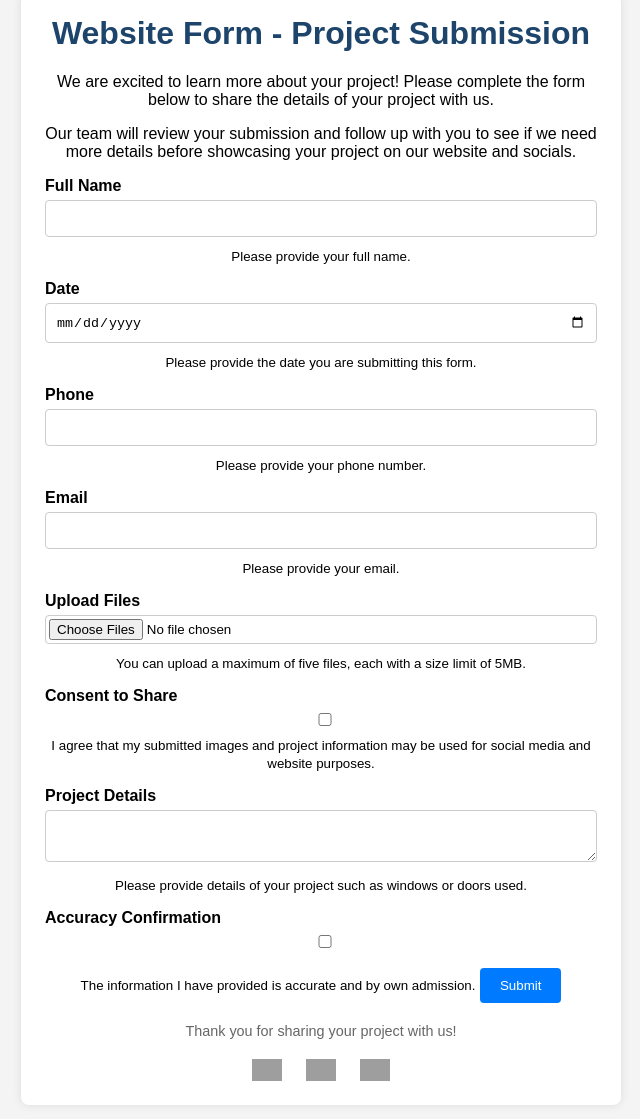
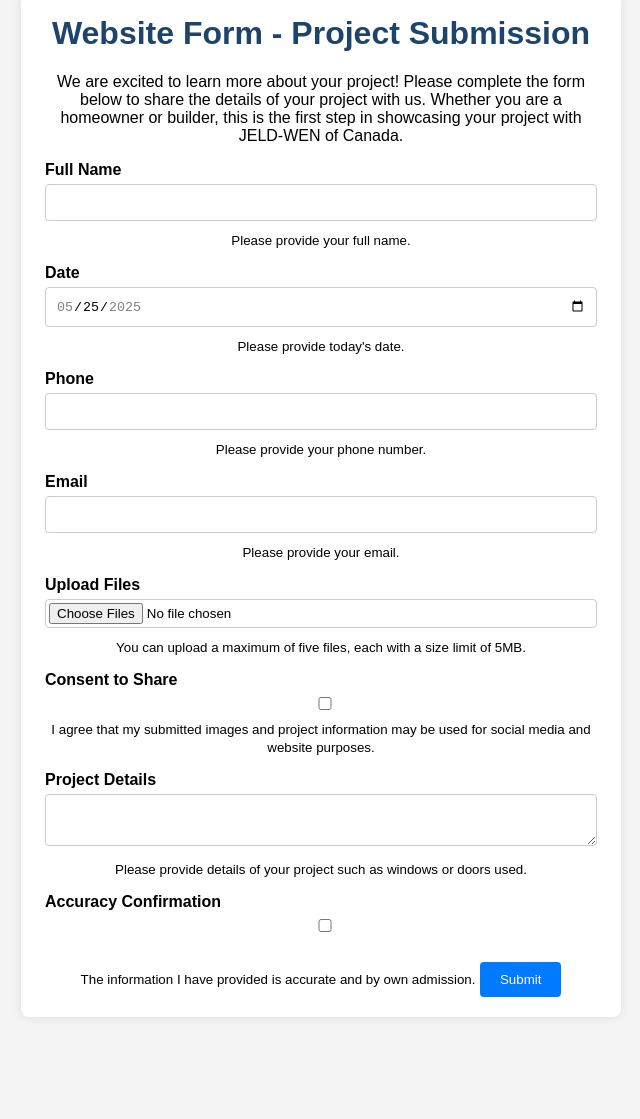
Before and after one commit to JELD-WENCanada/Form-Webhook, a website: page public/enhanced_project_submission_form.html in a window 1280 px wide. Shown: the part 25-1144 px from the top of the page, without its empty margins (319-959 px from the left). After the commit the page ends 1062 px from the top, so only its background shows below. Drawn offline with Linux system fonts and the light colour scheme; grey boxes are pictures that could not be loaded.

Commit message:
Update enhanced_project_submission_form.html

```diff
--- a/public/enhanced_project_submission_form.html
+++ b/public/enhanced_project_submission_form.html
@@ -5,10 +5,10 @@
   <meta name="viewport" content="width=device-width, initial-scale=1.0">
   <title>Project Submission Form</title>
   <style>
-        /* [Same CSS you already had] */
     * {
       box-sizing: border-box;
     }
+
     body {
       font-family: 'Frutiger', Arial, sans-serif;
       background-color: #f4f4f4;
@@ -20,6 +20,7 @@
       padding: 20px;
       overflow-y: auto;
     }
+
     .form-container {
       background-color: #fff;
       padding: 20px 24px;
@@ -29,16 +30,19 @@
       width: 100%;
       text-align: center;
     }
+
     .form-container h1 {
       color: #1D446B;
       margin-top: 0;
     }
+
     .form-container label {
       display: block;
       margin: 15px 0 5px;
       text-align: left;
       font-weight: bold;
     }
+
     .form-container input,
     .form-container textarea {
       width: 100%;
@@ -47,9 +51,11 @@
       border: 1px solid #ccc;
       border-radius: 4px;
     }
+
     .form-container input[type="file"] {
       padding: 3px;
     }
+
     .form-container button {
       background-color: #007BFF;
       color: #fff;
@@ -57,222 +63,143 @@
       border: none;
       border-radius: 4px;
       cursor: pointer;
-            margin-top: 10px;
+      margin-top: 20px;
     }
+
     .form-container button:disabled {
       background-color: #ccc;
     }
-        .form-container .loading {
-            display: none;
-        }
+
+    .form-container .loading,
     .form-container .success,
     .form-container .error {
       display: none;
       margin-top: 20px;
     }
+
     .form-container .success {
       color: green;
     }
+
     .form-container .error {
       color: red;
     }
-        .form-container .footer {
-            margin-top: 20px;
+
+    .required-message {
+      color: red;
       font-size: 0.9em;
-            color: #666;
+      display: none;
     }
-        .form-container .social-icons {
-            margin-top: 20px;
-        }
-        .form-container .social-icons a {
-            margin: 0 10px;
-            display: inline-block;
-        }
-        .form-container .social-icons img {
-            width: 30px;
-            cursor: pointer;
-        }
+
     @media (max-width: 600px) {
       .form-container {
         padding: 10px;
       }
     }
-        .required-message {
-            color: red;
-            font-size: 0.9em;
-            display: none;
-        }
   </style>
 </head>
 <body>
   <div class="form-container">
-        <h1 id="title">Website Form - Project Submission</h1>
-        <p id="intro1">We are excited to learn more about your project!</p>
-        <p id="intro2">Our team will review your submission and follow up with you.</p>
+    <h1 id="form-title">Website Form - Project Submission</h1>
+    <p id="intro-text">
+      We are excited to learn more about your project! Please complete the form below to share the details of your project with us.
+      Whether you are a homeowner or builder, this is the first step in showcasing your project with JELD-WEN of Canada.
+    </p>
     <form id="projectForm">
-            <label for="fullName" id="labelFullName">Full Name <span class="required-message" id="fullNameRequired">Required</span></label>
+      <label for="fullName" id="label-fullName">Full Name <span class="required-message" id="fullNameRequired">Required</span></label>
       <input type="text" id="fullName" name="fullName" maxlength="200" required>
-            <small id="hintFullName">Please provide your full name.</small>
+      <small id="hint-fullName">Please provide your full name.</small>
 
-            <label for="date" id="labelDate">Date <span class="required-message" id="dateRequired">Required</span></label>
+      <label for="date" id="label-date">Date <span class="required-message" id="dateRequired">Required</span></label>
       <input type="date" id="date" name="date" required>
-            <small id="hintDate">Please provide the date.</small>
+      <small id="hint-date">Please provide today's date.</small>
 
-            <label for="phone" id="labelPhone">Phone <span class="required-message" id="phoneRequired">Required</span></label>
+      <label for="phone" id="label-phone">Phone <span class="required-message" id="phoneRequired">Required</span></label>
       <input type="tel" id="phone" name="phone" required>
-            <small id="hintPhone">Please provide your phone number.</small>
+      <small id="hint-phone">Please provide your phone number.</small>
 
-            <label for="email" id="labelEmail">Email <span class="required-message" id="emailRequired">Required</span></label>
+      <label for="email" id="label-email">Email <span class="required-message" id="emailRequired">Required</span></label>
       <input type="email" id="email" name="email" required>
-            <small id="hintEmail">Please provide your email.</small>
+      <small id="hint-email">Please provide your email.</small>
 
-            <label for="files" id="labelFiles">Upload Files <span class="required-message" id="filesRequired">Required</span></label>
+      <label for="files" id="label-files">Upload Files <span class="required-message" id="filesRequired">Required</span></label>
       <input type="file" id="files" name="files" multiple required>
-            <small id="hintFiles">Max 5 files, each under 5MB.</small>
+      <small id="hint-files">You can upload a maximum of five files, each with a size limit of 5MB.</small>
 
-            <label for="consent" id="labelConsent">Consent to Share <span class="required-message" id="consentRequired">Required</span></label>
+      <label for="consent" id="label-consent">Consent to Share <span class="required-message" id="consentRequired">Required</span></label>
       <input type="checkbox" id="consent" name="consent" required>
-            <small id="hintConsent">I agree to share images and info.</small>
+      <small id="hint-consent">I agree that my submitted images and project information may be used for social media and website purposes.</small>
 
-            <label for="projectDetails" id="labelDetails">Project Details</label>
+      <label for="projectDetails" id="label-projectDetails">Project Details</label>
       <textarea id="projectDetails" name="projectDetails" maxlength="1000"></textarea>
-            <small id="hintDetails">Details like windows or doors used.</small>
+      <small id="hint-projectDetails">Please provide details of your project such as windows or doors used.</small>
 
-            <label for="accuracy" id="labelAccuracy">Accuracy Confirmation <span class="required-message" id="accuracyRequired">Required</span></label>
+      <label for="accuracy" id="label-accuracy">Accuracy Confirmation <span class="required-message" id="accuracyRequired">Required</span></label>
       <input type="checkbox" id="accuracy" name="accuracy" required>
-            <small id="hintAccuracy">Information is accurate and my own.</small>
+      <small id="hint-accuracy">The information I have provided is accurate and by own admission.</small>
 
-            <button type="submit" id="submitBtn">Submit</button>
+      <button type="submit">Submit</button>
       <div class="loading">Submitting...</div>
-            <div class="success" id="successMessage">Thank you! Your submission has been received.</div>
-            <div class="error" id="errorMessage">An error occurred. Please try again.</div>
+      <div class="success">Thank you! Your submission has been received.</div>
+      <div class="error">An error occurred. Please try again.</div>
     </form>
-        <div class="footer" id="footerText">Thank you for sharing your project with us!</div>
-        <div class="social-icons">
-            <a href="https://www.facebook.com/JELDWENCanada/" target="_blank">
-                <img src="https://cdn-icons-png.flaticon.com/512/733/733547.png" alt="Facebook">
-            </a>
-            <a href="https://www.instagram.com/jeldwencanada/" target="_blank">
-                <img src="https://cdn-icons-png.flaticon.com/512/2111/2111463.png" alt="Instagram">
-            </a>
-            <a href="https://www.linkedin.com/company/jeld-wen-windows-doors-canada/posts/?feedView=all" target="_blank">
-                <img src="https://cdn-icons-png.flaticon.com/512/174/174857.png" alt="LinkedIn">
-            </a>
-        </div>
   </div>
 
   <script>
-        const translations = {
-            en: {
-                title: "Website Form - Project Submission",
-                intro1: "We are excited to learn more about your project! Please complete the form below to share the details of your project with us.",
-                intro2: "Our team will review your submission and follow up with you to see if we need more details before showcasing your project on our website and socials.",
-                fullName: "Full Name",
-                fullNameHint: "Please provide your full name.",
-                date: "Date",
-                dateHint: "Please provide the date you are submitting this form.",
-                phone: "Phone",
-                phoneHint: "Please provide your phone number.",
-                email: "Email",
-                emailHint: "Please provide your email.",
-                upload: "Upload Files",
-                uploadHint: "You can upload a maximum of five files, each with a size limit of 5MB.",
-                consent: "Consent to Share",
-                consentHint: "I agree that my submitted images and project information may be used for social media and website purposes.",
-                projectDetails: "Project Details",
-                projectDetailsHint: "Please provide details of your project such as windows or doors used.",
-                accuracy: "Accuracy Confirmation",
-                accuracyHint: "The information I have provided is accurate and by own admission.",
-                submit: "Submit",
-                success: "Thank you! Your submission has been received.",
-                error: "An error occurred. Please try again.",
-                footer: "Thank you for sharing your project with us!",
-                required: "Required"
-            },
-            fr: {
-                title: "Formulaire de soumission de projet",
-                intro1: "Nous sommes ravis d'en savoir plus sur votre projet ! Veuillez remplir le formulaire ci-dessous pour partager les détails de votre projet avec nous.",
-                intro2: "Notre équipe examinera votre soumission et vous contactera si nous avons besoin de plus de détails avant de présenter votre projet sur notre site Web et nos réseaux sociaux.",
-                fullName: "Nom complet",
-                fullNameHint: "Veuillez indiquer votre nom complet.",
-                date: "Date",
-                dateHint: "Veuillez indiquer la date de soumission du formulaire.",
-                phone: "Téléphone",
-                phoneHint: "Veuillez indiquer votre numéro de téléphone.",
-                email: "Courriel",
-                emailHint: "Veuillez indiquer votre adresse courriel.",
-                upload: "Téléverser des fichiers",
-                uploadHint: "Vous pouvez téléverser un maximum de cinq fichiers, chacun d'une taille maximale de 5 Mo.",
-                consent: "Consentement à partager",
-                consentHint: "J'accepte que mes images et informations de projet soumises soient utilisées à des fins de médias sociaux et de site Web.",
-                projectDetails: "Détails du projet",
-                projectDetailsHint: "Veuillez fournir des détails sur votre projet, tels que les fenêtres ou les portes utilisées.",
-                accuracy: "Confirmation de l'exactitude",
-                accuracyHint: "Les informations que j'ai fournies sont exactes et selon ma propre déclaration.",
-                submit: "Soumettre",
-                success: "Merci ! Votre soumission a été reçue.",
-                error: "Une erreur s'est produite. Veuillez réessayer.",
-                footer: "Merci de partager votre projet avec nous !",
-                required: "Requis"
-            }
-        };
+    // Set today's date on the date input
+    const today = new Date().toISOString().split('T')[0];
+    const dateInput = document.getElementById('date');
+    dateInput.value = today;
+    dateInput.min = today;
+    dateInput.max = today;
 
-        function detectLanguage() {
-            const lang = document.documentElement.lang || navigator.language || 'en';
-            return lang.startsWith('fr') ? 'fr' : 'en';
+    // Language detection
+    const isFrench = navigator.language.startsWith('fr');
+
+    if (isFrench) {
+      document.documentElement.lang = "fr";
+      document.getElementById("form-title").textContent = "Formulaire de soumission de projet";
+      document.getElementById("intro-text").textContent =
+        "Nous sommes ravis d’en savoir plus sur votre projet ! Veuillez remplir le formulaire ci-dessous pour nous communiquer les détails de votre projet.";
+
+      document.getElementById("label-fullName").innerHTML = 'Nom complet <span class="required-message" id="fullNameRequired">Obligatoire</span>';
+      document.getElementById("hint-fullName").textContent = "Veuillez indiquer votre nom complet.";
+
+      document.getElementById("label-date").innerHTML = 'Date <span class="required-message" id="dateRequired">Obligatoire</span>';
+      document.getElementById("hint-date").textContent = "Veuillez indiquer la date d'aujourd'hui.";
+
+      document.getElementById("label-phone").innerHTML = 'Téléphone <span class="required-message" id="phoneRequired">Obligatoire</span>';
+      document.getElementById("hint-phone").textContent = "Veuillez fournir votre numéro de téléphone.";
+
+      document.getElementById("label-email").innerHTML = 'Email <span class="required-message" id="emailRequired">Obligatoire</span>';
+      document.getElementById("hint-email").textContent = "Veuillez fournir votre adresse email.";
+
+      document.getElementById("label-files").innerHTML = 'Télécharger des fichiers <span class="required-message" id="filesRequired">Obligatoire</span>';
+      document.getElementById("hint-files").textContent = "Vous pouvez télécharger un maximum de cinq fichiers, chacun d’une taille maximale de 5 Mo.";
+
+      document.getElementById("label-consent").innerHTML = 'Consentement à partager <span class="required-message" id="consentRequired">Obligatoire</span>';
+      document.getElementById("hint-consent").textContent = "J’accepte que mes images et informations soumises puissent être utilisées à des fins de médias sociaux et de site web.";
+
+      document.getElementById("label-projectDetails").textContent = 'Détails du projet';
+      document.getElementById("hint-projectDetails").textContent = "Veuillez fournir des détails sur votre projet, tels que les fenêtres ou les portes utilisées.";
+
+      document.getElementById("label-accuracy").innerHTML = 'Confirmation d’exactitude <span class="required-message" id="accuracyRequired">Obligatoire</span>';
+      document.getElementById("hint-accuracy").textContent = "Les informations que j’ai fournies sont exactes et de mon propre aveu.";
+
+      document.querySelector('button[type="submit"]').textContent = "Soumettre";
+      document.querySelector('.success').textContent = "Merci ! Votre soumission a été reçue.";
+      document.querySelector('.error').textContent = "Une erreur s’est produite. Veuillez réessayer.";
     }
 
-        function applyTranslations(lang) {
-            const t = translations[lang];
-
-            document.getElementById('title').innerText = t.title;
-            document.getElementById('intro1').innerText = t.intro1;
-            document.getElementById('intro2').innerText = t.intro2;
-
-            document.getElementById('labelFullName').innerHTML = `${t.fullName} <span class="required-message" id="fullNameRequired">${t.required}</span>`;
-            document.getElementById('hintFullName').innerText = t.fullNameHint;
-
-            document.getElementById('labelDate').innerHTML = `${t.date} <span class="required-message" id="dateRequired">${t.required}</span>`;
-            document.getElementById('hintDate').innerText = t.dateHint;
-
-            document.getElementById('labelPhone').innerHTML = `${t.phone} <span class="required-message" id="phoneRequired">${t.required}</span>`;
-            document.getElementById('hintPhone').innerText = t.phoneHint;
-
-            document.getElementById('labelEmail').innerHTML = `${t.email} <span class="required-message" id="emailRequired">${t.required}</span>`;
-            document.getElementById('hintEmail').innerText = t.emailHint;
-
-            document.getElementById('labelFiles').innerHTML = `${t.upload} <span class="required-message" id="filesRequired">${t.required}</span>`;
-            document.getElementById('hintFiles').innerText = t.uploadHint;
-
-            document.getElementById('labelConsent').innerHTML = `${t.consent} <span class="required-message" id="consentRequired">${t.required}</span>`;
-            document.getElementById('hintConsent').innerText = t.consentHint;
-
-            document.getElementById('labelDetails').innerText = t.projectDetails;
-            document.getElementById('hintDetails').innerText = t.projectDetailsHint;
-
-            document.getElementById('labelAccuracy').innerHTML = `${t.accuracy} <span class="required-message" id="accuracyRequired">${t.required}</span>`;
-            document.getElementById('hintAccuracy').innerText = t.accuracyHint;
-
-            document.getElementById('submitBtn').innerText = t.submit;
-            document.getElementById('successMessage').innerText = t.success;
-            document.getElementById('errorMessage').innerText = t.error;
-            document.getElementById('footerText').innerText = t.footer;
-        }
-
-        document.addEventListener('DOMContentLoaded', () => {
-            const lang = detectLanguage();
-            applyTranslations(lang);
-        });
-    </script>
-
-    <script>
-        document.getElementById('projectForm').addEventListener('submit', async function(event) {
+    // Form submission logic
+    document.getElementById('projectForm').addEventListener('submit', async function (event) {
       event.preventDefault();
       const form = event.target;
       const formData = new FormData(form);
       const loading = form.querySelector('.loading');
       const success = form.querySelector('.success');
       const error = form.querySelector('.error');
+
       loading.style.display = 'block';
       success.style.display = 'none';
       error.style.display = 'none';
@@ -285,9 +212,10 @@
 
         if (response.ok) {
           form.reset();
+          dateInput.value = today; // Reset date
           success.style.display = 'block';
         } else {
-                    throw new Error('Network response was not ok');
+          throw new Error('Network error');
         }
       } catch (err) {
         error.style.display = 'block';
@@ -296,22 +224,18 @@
       }
     });
 
-        // Hide 'Required' message when user types
-        document.querySelectorAll('input, textarea').forEach(element => {
-            element.addEventListener('input', function() {
-                const requiredMessage = document.getElementById(element.id + 'Required');
-                if (requiredMessage) {
-                    requiredMessage.style.display = 'none';
-                }
+    // Hide "Required" when input starts
+    document.querySelectorAll('input, textarea').forEach(el => {
+      el.addEventListener('input', function () {
+        const requiredMsg = document.getElementById(el.id + 'Required');
+        if (requiredMsg) requiredMsg.style.display = 'none';
       });
     });
 
-        document.querySelectorAll('input[type="file"]').forEach(element => {
-            element.addEventListener('change', function() {
-                const requiredMessage = document.getElementById(element.id + 'Required');
-                if (requiredMessage) {
-                    requiredMessage.style.display = 'none';
-                }
+    document.querySelectorAll('input[type="file"]').forEach(el => {
+      el.addEventListener('change', function () {
+        const requiredMsg = document.getElementById(el.id + 'Required');
+        if (requiredMsg) requiredMsg.style.display = 'none';
       });
     });
   </script>
```
Lines whose indentation alone changed are shown as unchanged.
